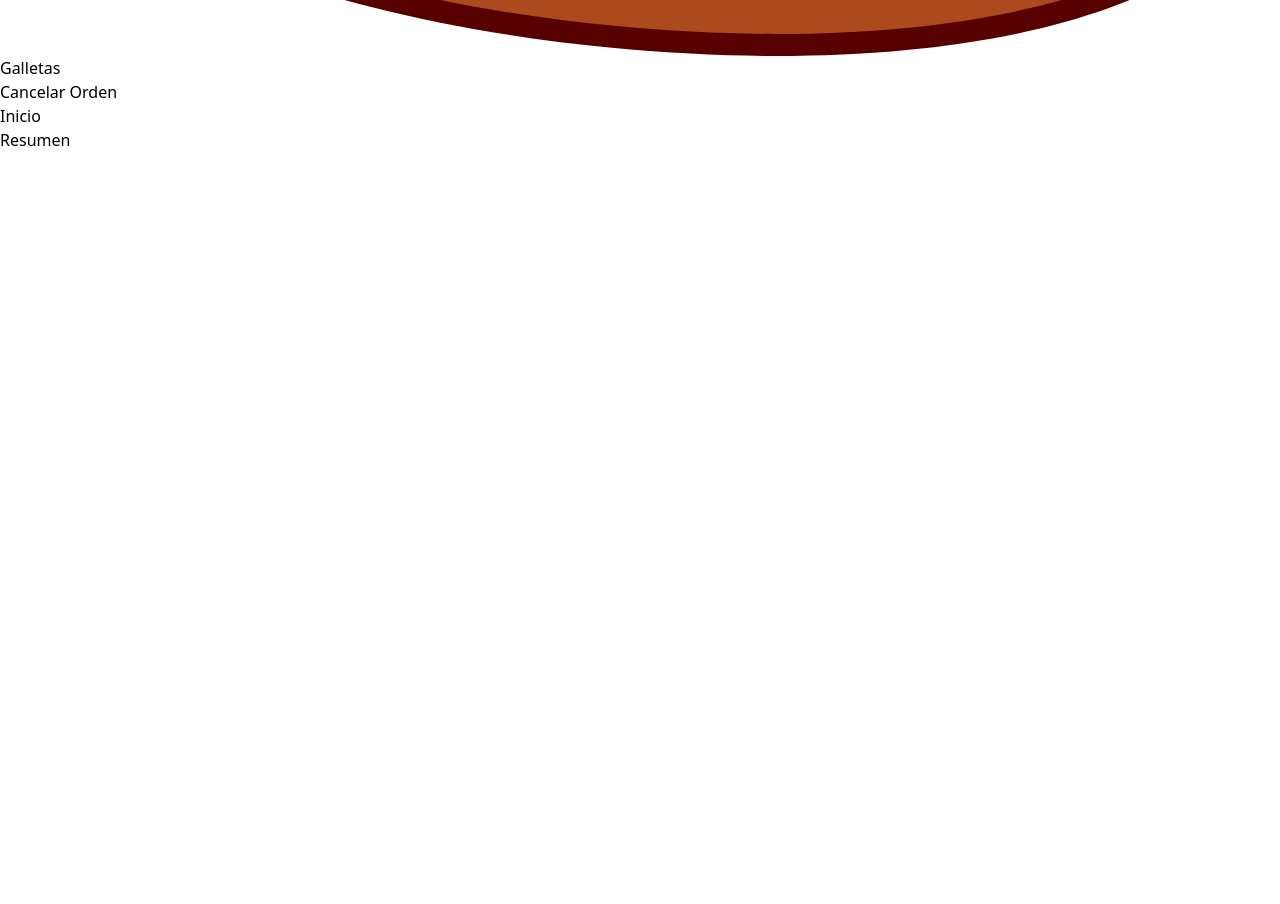
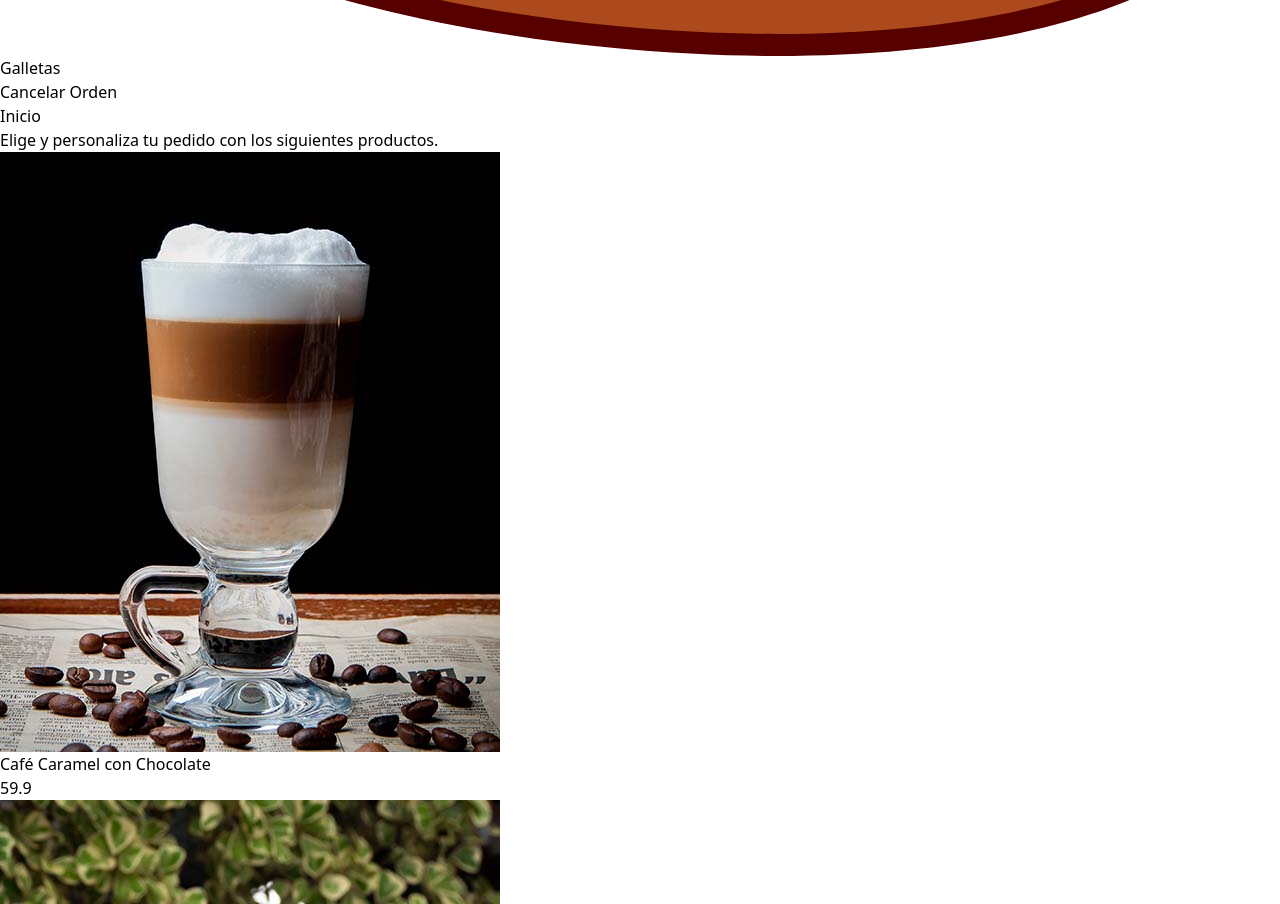
Before and after one commit to centinelaCode/quiosco-app-frontend, a React (Vite) app: page / in a window 1280 px wide. Shown: the part 7780-8684 px from the top of the page. Before the commit the page ends 7932 px from the top, so only its background shows below. Built offline with nearby package versions, Linux system fonts and the light colour scheme.

Commit message:
[ADD] show products in grid, pendient details

```diff
--- a/src/views/Inicio.jsx
+++ b/src/views/Inicio.jsx
@@ -1,8 +1,23 @@
+import { products } from '../data/products'
+import Product from '../components/Product'
 
 export default function Inicio() {
+
    return (
-      <div>
-         Inicio
-      </div>
+      <>
+         <h1 className='text-4xl my-5 font-black'>Inicio</h1>
+         <p className='text-2xl my-10'>
+         Elige y personaliza tu pedido con los siguientes productos.
+         </p>
+
+         <div className='grid gap-4 grid-cols-1 md:grid-cols-2 xl:grid-cols-3'>
+            {products.map((product) => (
+               <Product
+                  key={product.imagen}
+                  product={product}
+               />
+            ))}
+         </div>
+      </>
    )
 }
```
